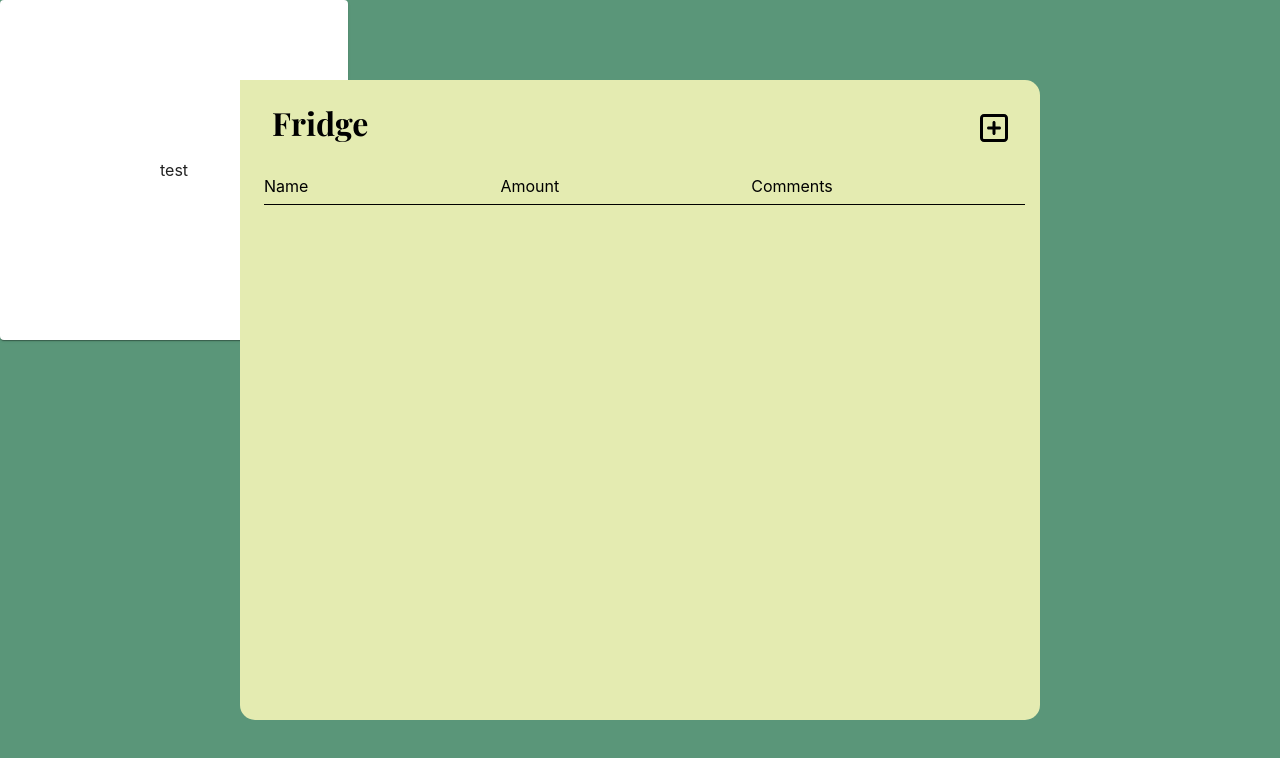
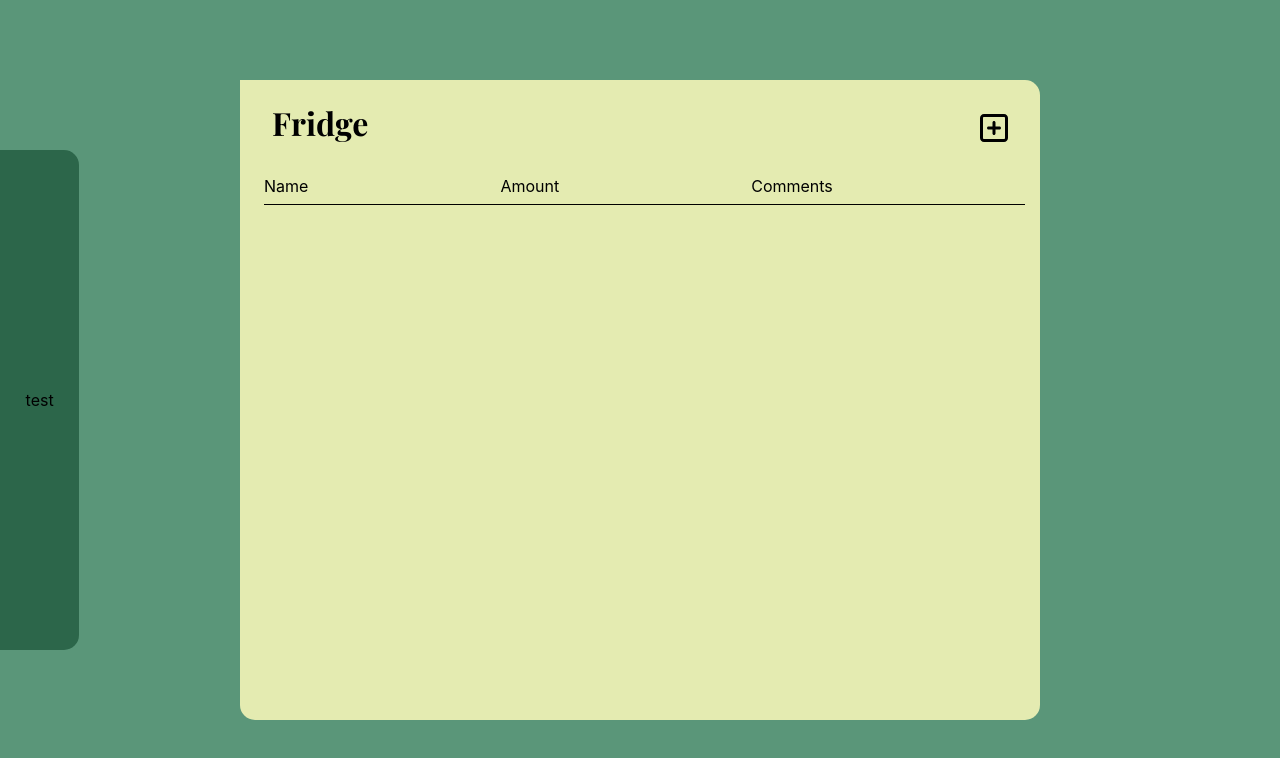
Before and after one commit to cjapar2/pantry-revised, a React (Create React App) app in the folder pantry-revised/: page / in a window 1280 px wide. Shown: the top 758 px of the page. Built offline with nearby package versions, Linux system fonts and the light colour scheme.

Commit message:
Changed DrawerContainer component to a div instead of a paper due to styling problems.

```diff
--- a/pantry-revised/src/components/LeftDrawer.js
+++ b/pantry-revised/src/components/LeftDrawer.js
@@ -4,8 +4,8 @@ import { Paper } from '@mui/material'
 
 export function LeftDrawer() {
   return (
-    <Paper className='DrawerContainer'>
+    <div className='DrawerContainer'>
       test
-    </Paper>
+    </div>
   )
 }
--- a/pantry-revised/src/styles/LeftDrawer.css
+++ b/pantry-revised/src/styles/LeftDrawer.css
@@ -9,7 +9,10 @@
 
 .DrawerContainer {
     position: absolute;
-    padding: 10rem;
+    padding: 30vh 2vw;
     background-color: #2C664A;
-    left: 0rem;
+    border-radius: 0px 15px 15px 0px;
+    left: 0rem; /* Stick to the left edge */
+    top: 50%; /* Center vertically */
+    transform: translateY(-50%); /* Adjust for exact center */
 }
```
